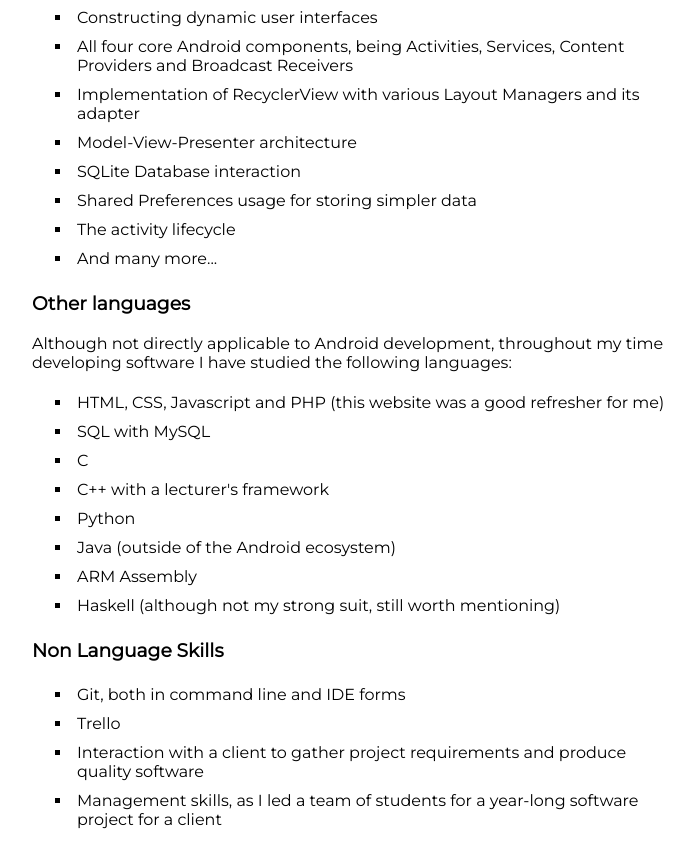
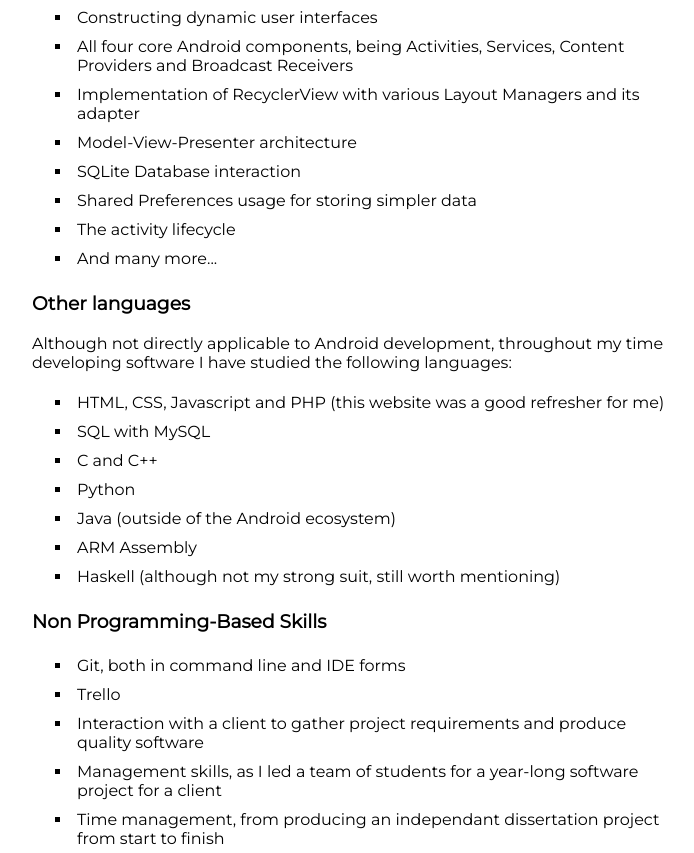
Before and after one commit to DantheCodingGui/portfolio, a plain HTML site: page skills.html in a window 1280 px wide. Shown: the part 291-1144 px from the top of the page, without its empty margins (288-982 px from the left). Drawn offline with Linux system fonts and the light colour scheme.

Commit message:
Minor changes to reflect completing my degree

```diff
--- a/skills.html
+++ b/skills.html
@@ -66,15 +66,14 @@
           <li>HTML, CSS, Javascript and PHP (this website was a good refresher
             for me)</li>
           <li>SQL with MySQL</li>
-          <li>C</li>
-          <li>C++ with a lecturer's framework</li>
+          <li>C and C++</li>
           <li>Python</li>
           <li>Java (outside of the Android ecosystem)</li>
           <li>ARM Assembly</li>
           <li>Haskell (although not my strong suit, still worth mentioning)</li>
         </ul>
 
-      <h3>Non Language Skills</h3>
+      <h3>Non Programming-Based Skills</h3>
       <ul>
         <li>Git, both in command line and IDE forms</li>
         <li>Trello</li>
@@ -82,6 +81,8 @@
         quality software</li>
         <li>Management skills, as I led a team of students for a year-long software
         project for a client</li>
+        <li>Time management, from producing an independant dissertation project
+        from start to finish</li>
       </ul>
     </main>
   </body>
```
Also changed, not shown: Images/Demos/email_icon.svg (deleted), Images/Demos/streakoriginal.png (deleted).
